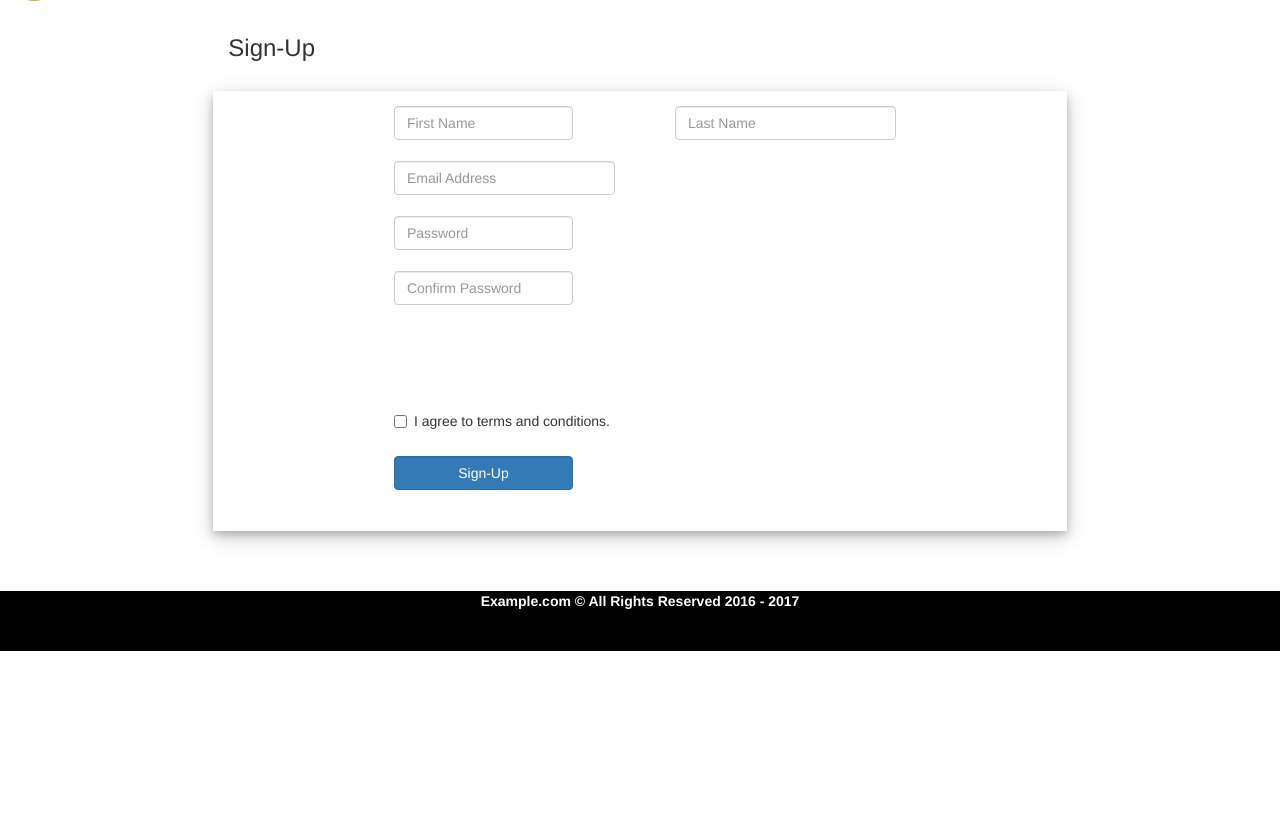
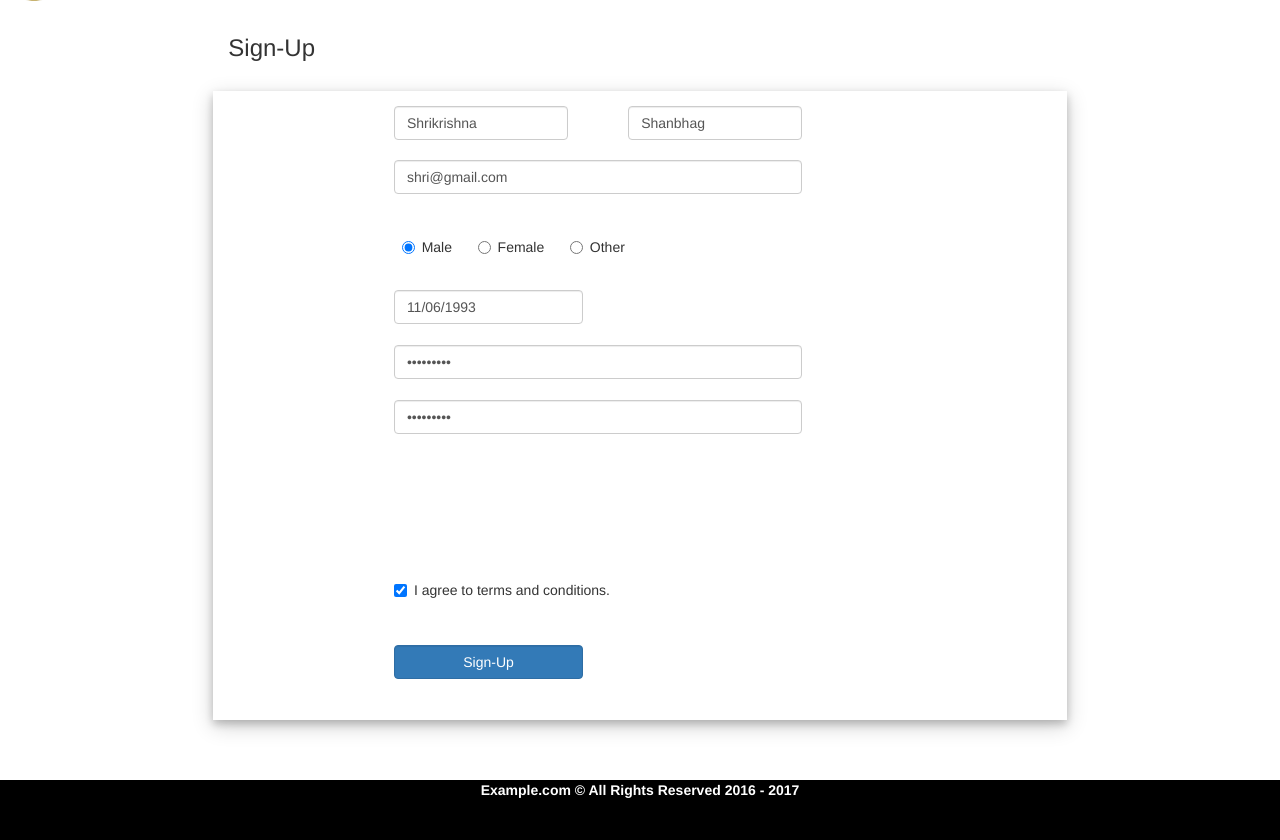
Before and after one commit to 64bitprogrammer/car-pool-project, a PHP site: page /signup.php in a window 1280 px wide. Shown: the part 57-897 px from the top of the page. Before the commit the page ends 708 px from the top, so only its background shows below. Run offline with PHP 8.4, Linux system fonts and the light colour scheme; some libraries are stand-ins or nearby versions.

Commit message:
Signup validation

```diff
--- a/includes/footer.php
+++ b/includes/footer.php
@@ -1,11 +1,38 @@
 <!-- Footer added here -->
 <div class="site-footer" id="site-footer">
-  <strong>Example.com &copy; All Rights Reserved 2016 - <?=date("Y");?></strong>
+    <strong>Example.com &copy; All Rights Reserved 2016 - <?=date("Y");?></strong>
 </div>
 <!-- Javascripts -->
 <script src="https://ajax.googleapis.com/ajax/libs/jquery/3.1.1/jquery.min.js"></script>
 <script src="https://maxcdn.bootstrapcdn.com/bootstrap/3.3.7/js/bootstrap.min.js"></script>
+
+<!-- My custom javascript file  -->
 <script src="js/default.js"></script>
+
+<!-- Datepicker content -->
+<?php
+$datepickerCode = <<<EOT
+<link rel="stylesheet" href="//code.jquery.com/ui/1.12.1/themes/base/jquery-ui.css">
+<script src="https://code.jquery.com/ui/1.12.1/jquery-ui.js"></script>
+
+<script>
+$(document).ready(function(){
+    $( "#datepicker" ).datepicker({
+        changeMonth: true,
+        changeYear: true
+    });
+});
+</script>
+EOT;
+if($current_page=="signup"){
+    echo $datepickerCode;
+}
+?>
+<?php
+if($current_page=='signup'){
+    echo "<script src='https://www.google.com/recaptcha/api.js'></script>";
+}
+?>
 <!--body ends -->
 </body>
 </html>
--- a/signup.php
+++ b/signup.php
@@ -1,7 +1,12 @@
 <?php
 // each page will need following variables defined
+session_start();
 $pageTitle = "Sign-Up";
 $current_page = "signup";
+?>
+
+<?php
+    // Handle form submit in this block
 ?>
 
 <?php require_once('includes/header.php'); ?>
@@ -23,66 +28,99 @@
                 <div class="col-sm-8 my-rows">
                     <div class="row my-rows"> <!-- Innermost row for form -->
                         <form method="POST" id="signup-form">
-                        <div class="col-sm-6 my-rows">
+                            <div class="col-sm-10 my-rows">
+                                <div class="row">
+                                    <div class="col-sm-6">
                                         <div class="form-group">
                                             <label class="control-label col-sm-2 sr-only" for="first_name">First Name:</label>
-                                <div class="col-sm-10">
+                                            <div class="col-sm-12">
                                                 <input type="text" class="form-control" id="first_name" placeholder="First Name">
+                                                <span class="text-danger" id="first-name-help"> </span>
+                                            </div>
+                                        </div>
+                                    </div>
+                                    <div class="col-sm-6">
+                                        <div class="form-group">
+                                            <label class="control-label col-sm-2 sr-only" for="last_name">Last Name:</label>
+                                            <div class="col-sm-12">
+                                                <input type="text" class="form-control" id="last_name" name="last_name" placeholder="Last Name">
+                                                <span class="text-danger" id="last-name-help"></span>
+                                            </div>
+                                        </div>
+                                    </div>
+                                </div>
+                                <br>
+                                <div class="form-group">
+                                    <label class="control-label col-sm-2 sr-only" for="email">Email:</label>
+                                    <div class="col-sm-12">
+                                        <input type="email" class="form-control" name="email" id="email" placeholder="Email Address">
+                                        <span class="text-danger" id="email-help"> </span>
+                                    </div>
+                                </div>
+                                <br><br><br>
+
+                                <div class="form-group">
+                                    <div class="col-sm-12">&nbsp;
+                                        <label class="radio-inline">
+                                            <input type="radio" name="gender" id="male" value="male">Male
+                                        </label>&nbsp;&nbsp;&nbsp;
+                                        <label class="radio-inline">
+                                            <input type="radio" name="gender" id="female" value="female">Female
+                                        </label>&nbsp;&nbsp;&nbsp;
+                                        <label class="radio-inline">
+                                            <input type="radio" name="gender" id="other" value="other">Other
+                                        </label>
+                                        <span class="text-danger col-xs-offset-1" id="gender-help"> </span>
                                     </div>
                                 </div>
                                 <br><br>
                                 <div class="form-group">
-                                <label class="control-label col-sm-2 sr-only" for="email">Email:</label>
-                                <div class="col-sm-12">
-                                    <input type="email" class="form-control" name="email" id="email" placeholder="Email Address">
+                                    <div class="col-sm-6">
+                                        <input type="text" class="form-control" name="datepicker" id="datepicker" placeholder="Birthday">
+                                        <span class="text-danger" id="datepicker-help"></span>
                                     </div>
                                 </div>
                                 <br><br>
                                 <div class="form-group">
                                     <label class="control-label col-sm-2 sr-only" for="password">Password:</label>
-                                <div class="col-sm-10">
-                                    <input type="text" class="form-control" name="password" id="password" placeholder="Password">
+                                    <div class="col-sm-12">
+                                        <input type="password" class="form-control" name="password" id="password" placeholder="Password">
+                                        <span class="text-danger" id="password-help"> </span>
                                     </div>
                                 </div>
                                 <br><br>
                                 <div class="form-group">
                                     <label class="control-label col-sm-2 sr-only" for="confirm_password">Confirm Password:</label>
-                                <div class="col-sm-10">
-                                    <input type="email" class="form-control" name="confirm_password" id="confirm_password" placeholder="Confirm Password">
-                                </div>
-                            </div>
-                            <br><br>
-                            <div class="form-group">
-                                <div class="col-sm-10">
-                                    <div id="widgetId1" class="g-recaptcha" data-sitekey="6LdxHRgUAAAAANbpPOmN15x46x6Yj6VRmInr21Gl"></div>
+                                    <div class="col-sm-12">
+                                        <input type="password" class="form-control" name="confirm_password" id="confirm_password" placeholder="Confirm Password">
                                     </div>
                                 </div>
                                 <br><br><br>
                                 <div class="form-group">
+                                    <div class="col-sm-12">
+                                        <div class="g-recaptcha" data-sitekey="6LdxHRgUAAAAANbpPOmN15x46x6Yj6VRmInr21Gl"></div>
+                                        <span class="text-danger" id="captcha-help"> </span>
+                                    </div>
+                                </div>
+                                <br><br><br><br>
+                                <div class="form-group">
                                     <div class="col-sm-offset-0 col-sm-12">
                                         <div class="checkbox">
-                                  <label><input type="checkbox"> I agree to terms and conditions.</label>
+                                            <label><input type="checkbox" id="terms"> I agree to terms and conditions.</label>
+                                        </div>
+                                        <span class="text-danger" id="terms-help"> </span>
                                     </div>
                                 </div>
-                            </div>
-                            <Br><br>
+                                <Br><br><br>
                                     <div class="form-group">
                                         <label class="control-label col-sm-2 sr-only" for="email">Register:</label>
-                                <div class="col-sm-10">
+                                        <div class="col-sm-6">
                                             <input type="button" class="form-control btn btn-primary" id="signup" value="Sign-Up" placeholder="Enter email">
                                         </div>
                                     </div>
                                     <br><br><br>
                                 </div>
-                        <!-- Right column for form -->
-                        <div class="col-sm-6 my-rows">
-                            <div class="form-group">
-                                <label class="control-label col-sm-2 sr-only" for="last_name">Last Name:</label>
-                                <div class="col-sm-12">
-                                    <input type="text" class="form-control" id="last_name" name="last_name" placeholder="Last Name">
-                                </div>
-                            </div>
-                        </div> <!-- end of Right column for form -->
+
                             </div> <!-- end of form row -->
                         </div>
                         <div class="col-sm-2 my-rows"></div>
@@ -95,5 +133,4 @@
 
         </div> <!-- end of container -->
         <br><br><br>
-<script src='https://www.google.com/recaptcha/api.js'></script>
         <?php require_once('includes/footer.php'); ?>
```
Also changed, not shown: js/default.js (+130 -7 lines), css/default.css (line endings or trailing spaces). Lines whose indentation alone changed are shown as unchanged.
